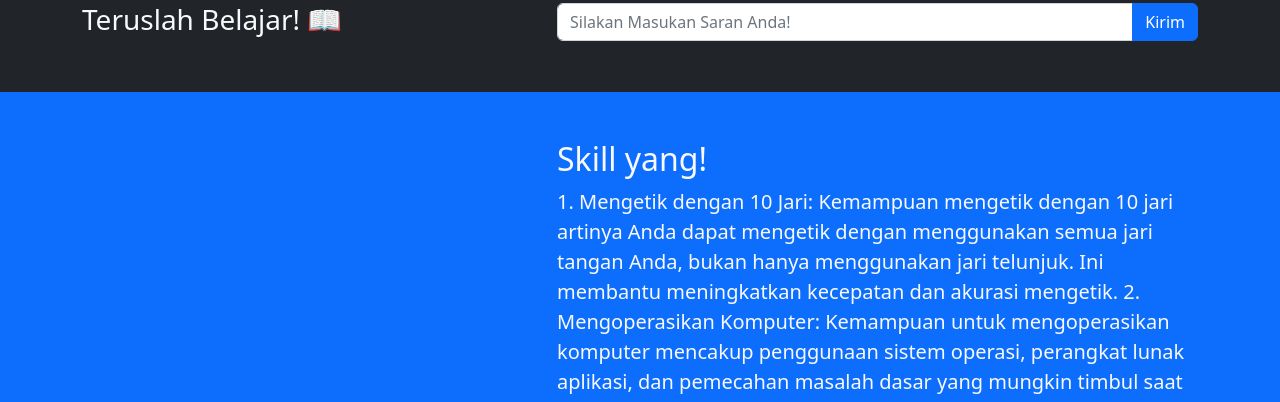
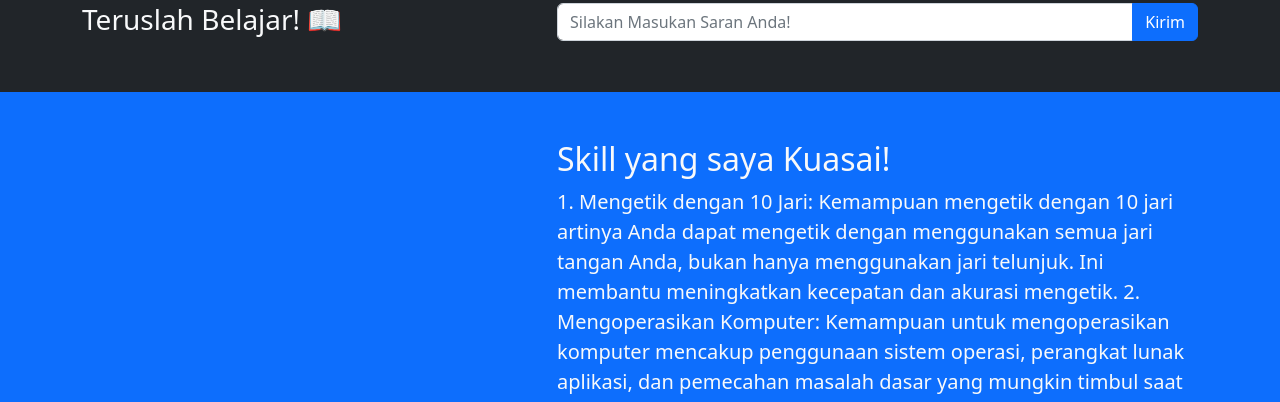
Before and after one commit to denifisman/profiledenifisman, a plain HTML site: page index.html in a window 1280 px wide. Shown: the part 974-1376 px from the top of the page. Drawn offline with Linux system fonts and the light colour scheme.

Commit message:
Update index.html

```diff
--- a/index.html
+++ b/index.html
@@ -142,7 +142,7 @@
                     <img src="img/foto deni fisman bulaa6.jpg" alt="foto deni fisman bulaa" class="img-fluid">
                 </div>
                 <div class="col-md">
-                    <h2>Skill yang!</h2>
+                    <h2>Skill yang saya Kuasai!</h2>
                     <p class="lead">
 1. Mengetik dengan 10 Jari: Kemampuan mengetik dengan 10 jari artinya Anda dapat mengetik dengan menggunakan semua jari tangan Anda, bukan hanya menggunakan jari telunjuk. Ini membantu meningkatkan kecepatan dan akurasi mengetik.
 
```
